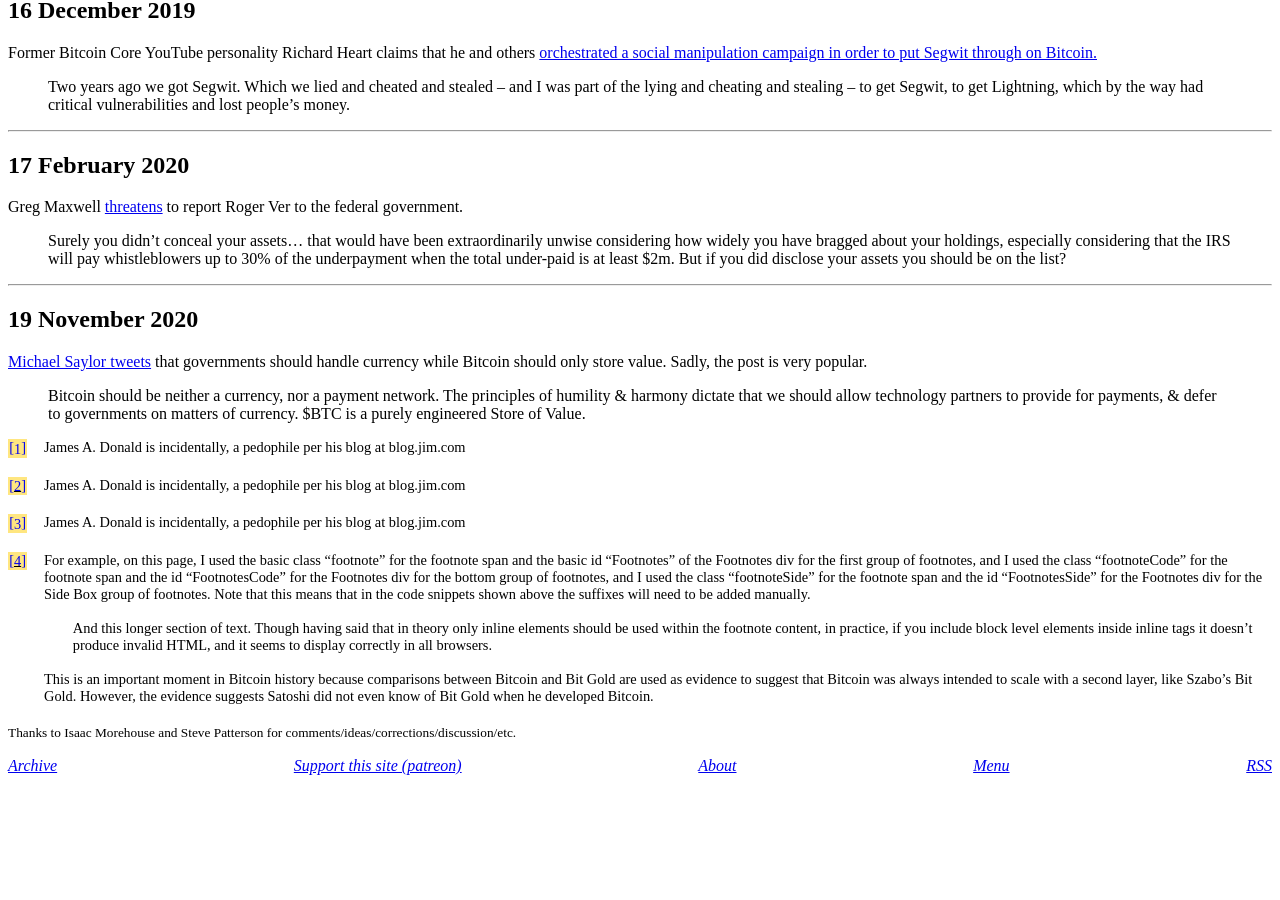
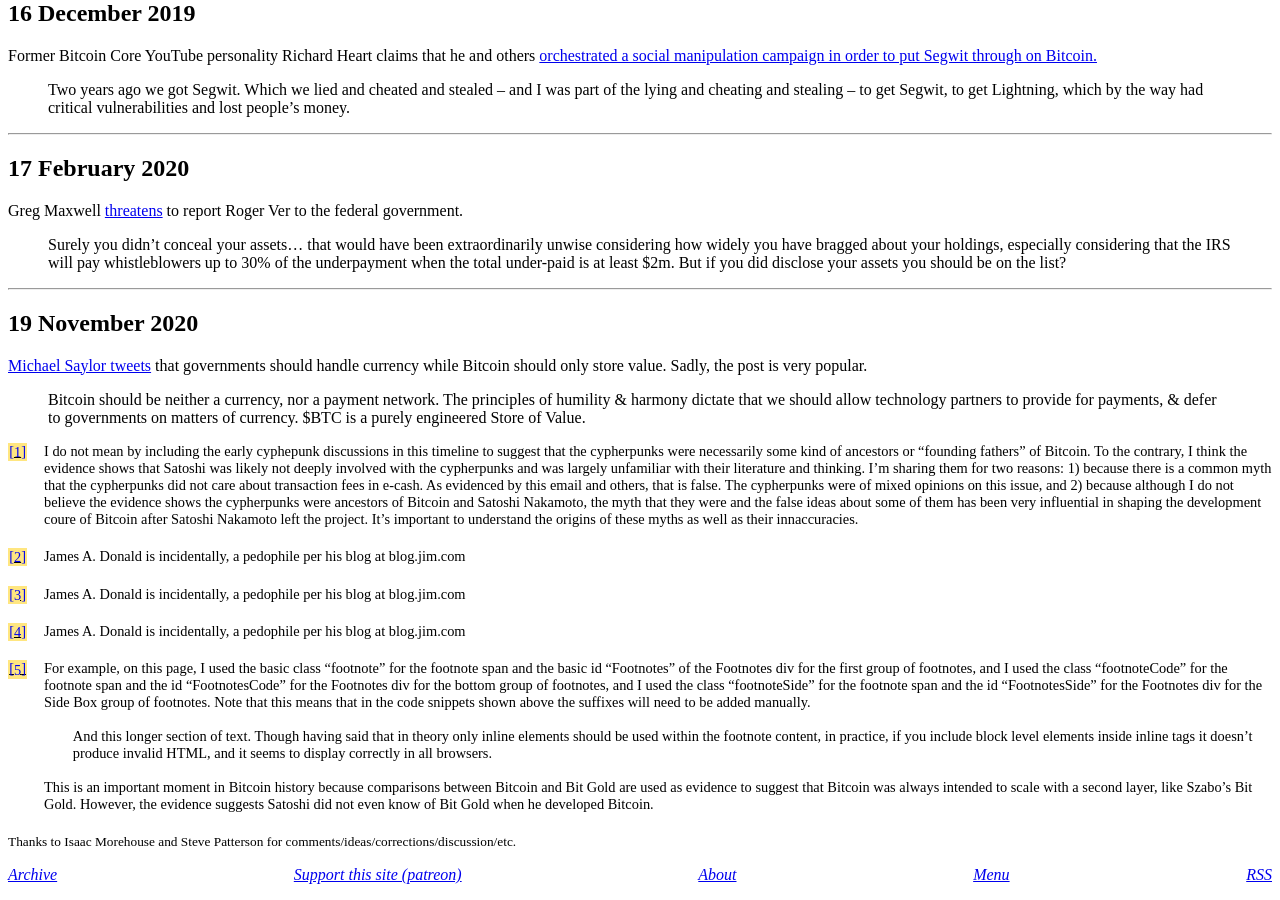
Before and after one commit to derykmakgill/website, a Jekyll site: the page built from testbtc.md, in a window 1280 px wide and 900 px high, scrolled down 22772 px. Built offline with Jekyll 4.4.1, drawn with Linux system fonts in a browser that asks for light colours; a script that is not in the unit is left out; before the commit the page ends 23563 px from its top, so only the background shows below that.

Commit message:
Update testbtc.md

````diff
--- a/testbtc.md
+++ b/testbtc.md
@@ -63,7 +63,7 @@
 
 In a discussion about Digicash on the Cypherpunk Mailing List,
 James A. Donald [critisizes](http://mailing-list-archive.cryptoanarchy.wiki/archive/1995/10/cedf031887bdce1f992b8382dc4c27486c61a68bebd117b9bf2818fa2d6dbe23/)
-the early electronic cash for having high fees.
+the early electronic cash for having high fees. <span class="footnote"><span class="fnHide"> (Footnote: </span>I do not mean by including the early cyphepunk discussions in this timeline to suggest that the cypherpunks were necessarily some kind of ancestors or "founding fathers" of Bitcoin. To the contrary, I think the evidence shows that Satoshi was likely not deeply involved with the cypherpunks and was largely unfamiliar with their literature and thinking. I'm sharing them for two reasons: 1) because there is a common myth that the cypherpunks did not care about transaction fees in e-cash. As evidenced by this email and others, that is false. The cypherpunks were of mixed opinions on this issue, and 2) because although I do not believe the evidence shows the cypherpunks were ancestors of Bitcoin and Satoshi Nakamoto, the myth that they were and the false ideas about some of them has been very influential in shaping the development coure of Bitcoin after Satoshi Nakamoto left the project. It's important to understand the origins of these myths as well as their innaccuracies.<span class="fnHide">)</span></span>
 
 ```
 While Chaum is a brilliant cryptographer, he is an incompetent businessman.
````
